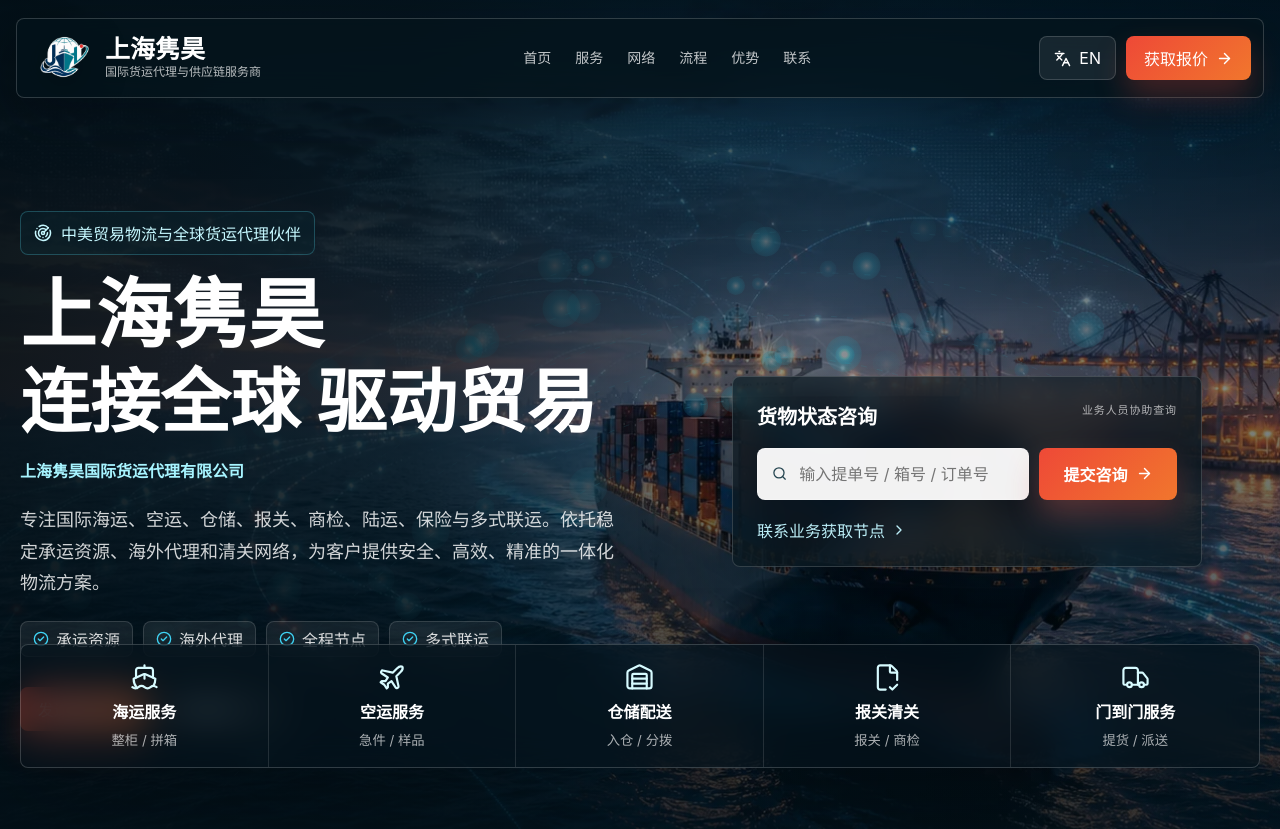
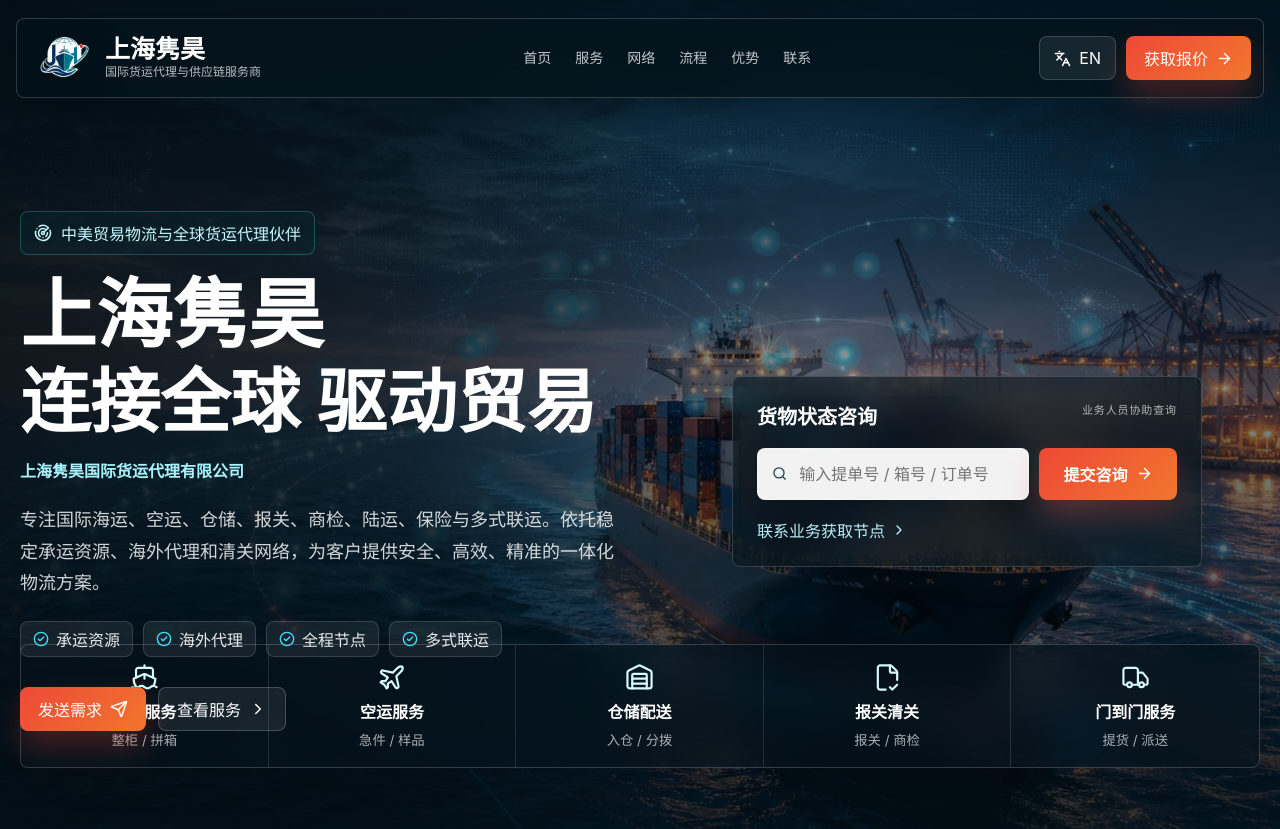
Before and after one commit to haobosun940-crypto/shanghai-junhao-logistics-site, a React (Vite) app in the folder shanghai-junhao-site/: page / in a window 1280 px wide. Shown: the top 829 px of the page. Built offline with nearby package versions, Linux system fonts and the light colour scheme.

Commit message:
Fix hero CTA stacking over quick dock

```diff
--- a/shanghai-junhao-site/src/styles.css
+++ b/shanghai-junhao-site/src/styles.css
@@ -271,7 +271,7 @@
 
 .hero-grid {
   position: relative;
-  z-index: 4;
+  z-index: 6;
   width: min(1280px, calc(100% - 40px));
   min-height: 760px;
   margin: 0 auto;
@@ -358,6 +358,8 @@
 }
 
 .hero-actions {
+  position: relative;
+  z-index: 7;
   display: flex;
   flex-wrap: wrap;
   gap: 12px;
```
